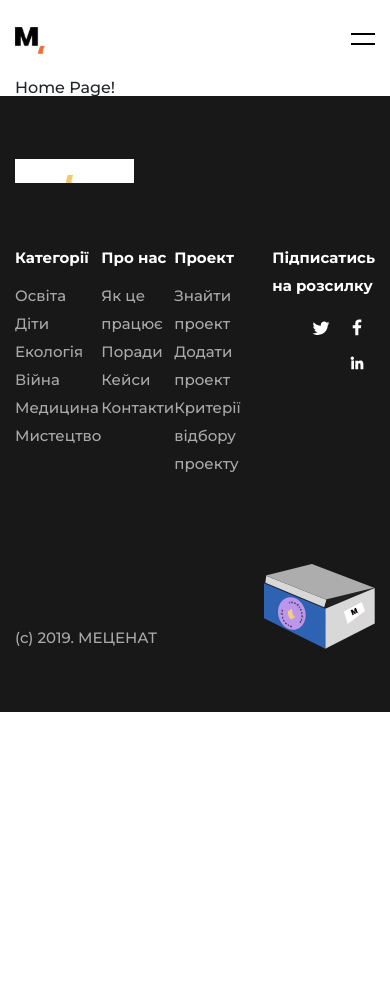
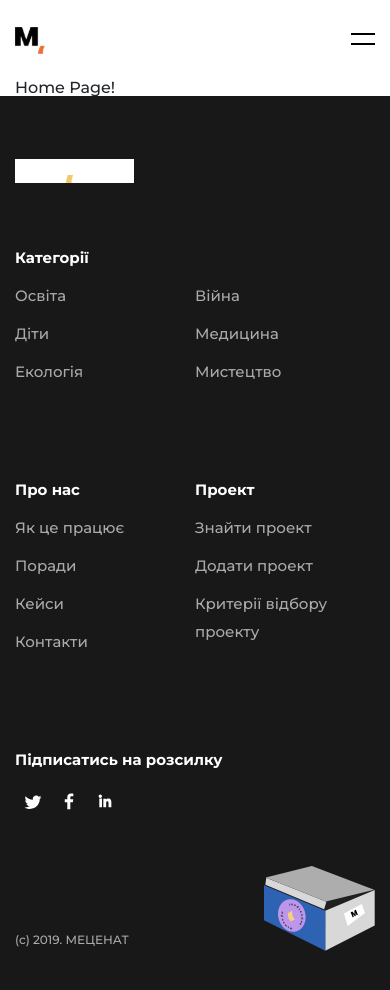
Before and after one commit to MecenatOrg/frontend, a React (Create React App) app: page / in a window 390 px wide. Shown: the top 990 px of the page. Before the commit the page ends 844 px from the top, so only its background shows below. Built offline with nearby package versions, Linux system fonts and the light colour scheme.

Commit message:
add footer mobile styles

```diff
--- a/src/shared/components/Footer/FooterList/component.tsx
+++ b/src/shared/components/Footer/FooterList/component.tsx
@@ -10,6 +10,23 @@ type FooterItem = {
 type FooterList = {
   heading: string;
   list: FooterItem[];
+};
+
+/*
+ * This method is created to calculate flex order property for list item element for tablet/mobile resolution.
+ * The issue appears when the first list of footer list items is divided into two columns,
+ * but order of items in columns starts looking different when we see it on desktop view.
+ * For example, first column is Освіта, Екологія, Медицина, but should leave the same, like Освіта, Діти, Екологія.
+ * To fix it, we need to set for the first half part of list items odd indexes in ascending order,
+ * and for the second half part - even indexed in ascending order.
+ * */
+const calculateFlexOrder = (index: number, arrayLength: number): number => {
+  // => [1, 2, 3, 4, 5, 6]
+  const indexes = Array.from(Array(arrayLength).keys()).map(i => i + 1);
+  // => [1, 3, 5, 2, 4, 6]
+  const orders = [...indexes.filter(i => i % 2 !== 0), ...indexes.filter(i => i % 2 === 0)];
+
+  return orders[index];
 };
 
 const FooterList: React.FC = () => {
@@ -51,7 +68,8 @@ const FooterList: React.FC = () => {
           <FooterListHeading>{footerList.heading}</FooterListHeading>
           <ul>
             {footerList.list.map((item: FooterItem, i) => (
-              <FooterListItem key={i}>
+              /* calculate flex order indexed only for the first list*/
+              <FooterListItem key={i} order={index === 0 ? calculateFlexOrder(i, footerList.list.length) : null}>
                 <a href={item.link}>{item.name}</a>
               </FooterListItem>
             ))}
--- a/src/shared/components/Footer/FooterList/styles.ts
+++ b/src/shared/components/Footer/FooterList/styles.ts
@@ -1,10 +1,39 @@
 import styled from 'styled-components';
 import Colors from 'shared/colors';
+import MediaTypes from 'shared/media-types';
+
+type StyleProps = {
+  order: number | null;
+};
 
 export const FooterListWrapper = styled.div`
   display: flex;
   justify-content: space-between;
   margin-bottom: 80px;
+  @media (max-width: ${MediaTypes.TABLET}) {
+    flex-flow: row wrap;
+    margin-bottom: 0;
+    > div {
+      flex: 1 0 0;
+      &:not(:last-child) {
+        margin-bottom: 80px;
+      }
+      &:last-child {
+        flex: 1 100%;
+        margin-bottom: 40px;
+      }
+      &:first-child {
+        flex: 1 100%;
+        > ul {
+          display: flex;
+          flex-flow: row wrap;
+          > li {
+            flex: 1 50%;
+          }
+        }
+      }
+    }
+  }
 `;
 
 export const FooterListHeading = styled.div`
@@ -12,7 +41,11 @@ export const FooterListHeading = styled.div`
   padding-bottom: 10px;
 `;
 
-export const FooterListItem = styled.li`
+export const FooterListItem = styled.li<StyleProps>`
+  padding-bottom: 10px;
+  @media (max-width: ${MediaTypes.TABLET}) {
+    ${({ order }: StyleProps): string => `order: ${order || 0}`};
+  }
   > a {
     opacity: 0.63;
     line-height: 28px;
@@ -28,4 +61,7 @@ export const FooterListItem = styled.li`
 
 export const SocialIconWrapper = styled.div`
   text-align: right;
+  @media (max-width: ${MediaTypes.TABLET}) {
+    text-align: left;
+  }
 `;
--- a/src/shared/components/Footer/styles.ts
+++ b/src/shared/components/Footer/styles.ts
@@ -1,5 +1,6 @@
 import styled from 'styled-components';
 import Colors from 'shared/colors';
+import MediaTypes from 'shared/media-types';
 
 export const FooterWrapper = styled.div`
   padding: 60px 0;
@@ -17,6 +18,9 @@ export const CopyrightWrapper = styled.div`
   display: flex;
   justify-content: space-between;
   align-items: flex-end;
+  @media (max-width: ${MediaTypes.TABLET}) {
+    font-size: 12px;
+  }
 `;
 
 export const Copyright = styled.div`
```
